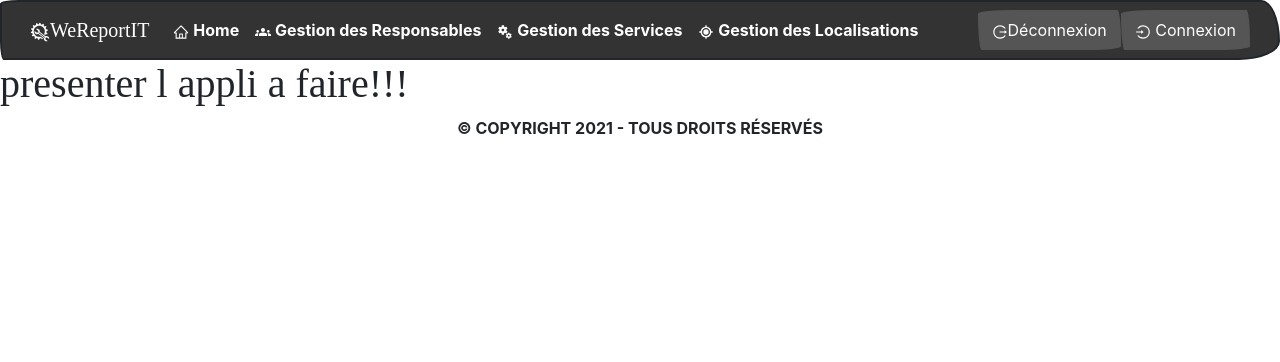
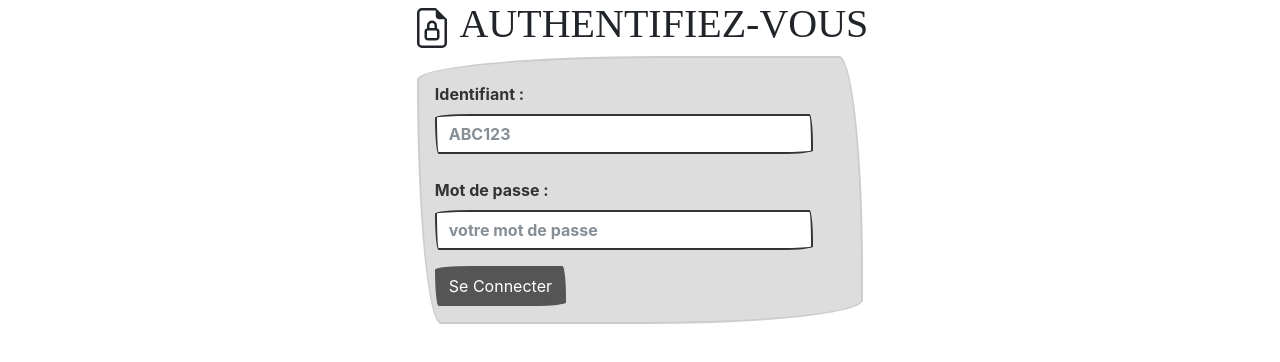
Before and after one commit to pantaLuc/ProjetWeb, a React (Create React App) app: page / in a window 1280 px wide. Shown: the top 362 px of the page. Built offline with nearby package versions, Linux system fonts and the light colour scheme; a web font is replaced by a local one.

Commit message:
Add Login page

```diff
--- a/package.json
+++ b/package.json
@@ -12,6 +12,7 @@
     "@testing-library/user-event": "^12.1.10",
     "axios": "^0.24.0",
     "particlesjs": "^2.2.3",
+    "prop-types": "^15.8.0",
     "react": "^17.0.2",
     "react-bootstrap": "^2.0.3",
     "react-dom": "^17.0.2",
--- a/src/App.js
+++ b/src/App.js
@@ -13,123 +13,46 @@ import HomeResponsable from './Components/HomeResponsable';
 import Service from './Components/Service';
 import Localisation from './Components/Localisation';
 import Login from './Components/Login';
+import useToken from './useToken';
+import axios from 'axios'
+function App() {
 
+  const [infouser, setinfouser ] = useState();
+  const [roleuser, setroleuser ] = useState('guest');
+  const { token, setToken } = useToken();
+  console.log(token)
+  if(!token) {
+    return <Login setToken={setToken} />
+  }else{
+    console.log("logiiin")
+    axios({
+      method: "GET",
+      url: `https://gest-maintance-univ-rouen.herokuapp.com/api/users/user/`,
+      headers: {
+          'Content-Type': 'application/json',
+          'Authorization':`Token ${token}`
+      }
+  }).then(res =>
+    { console.log(res.data.role)
+      setroleuser(res.data.role)
+    }
+    );
+  }
 
-function App() {
-  const [login, setLogin] = useState(false);
-
-    const changeLogin = ((e) => {
-        setLogin(e);
-        if(e=== false){
-            localStorage.removeItem('token');
-        }
-    });
-  const particlesInit = (main) => {
-    console.log(main);
-  };
-
-  const particlesLoaded = (container) => {
-    console.log(container);
-  };
   return (
     <div className="App">
-      {/*<Particles
-      id="tsparticles"
-      init={particlesInit}
-      loaded={particlesLoaded}
-      options={{
-        background: {
-          color: {
-            value: "#eae9f5",
-          },
-        },
-        fpsLimit: 60,
-        interactivity: {
-          events: {
-            onClick: {
-              enable: true,
-              mode: "push",
-            },
-            onHover: {
-              enable: true,
-              mode: "repulse",
-            },
-            resize: true,
-          },
-          modes: {
-            bubble: {
-              distance: 400,
-              duration: 2,
-              opacity: 0.8,
-              size: 40,
-            },
-            push: {
-              quantity: 4,
-            },
-            repulse: {
-              distance: 200,
-              duration: 0.4,
-            },
-          },
-        },
-        particles: {
-          color: {
-            value: "#000000",
-          },
-          links: {
-            color: "#000000",
-            distance: 150,
-            enable: true,
-            opacity: 0.5,
-            width: 1,
-          },
-          collisions: {
-            enable: true,
-          },
-          move: {
-            direction: "none",
-            enable: true,
-            outMode: "bounce",
-            random: false,
-            speed: 1,
-            straight: false,
-          },
-          number: {
-            density: {
-              enable: true,
-              value_area: 800,
-            },
-            value: 80,
-          },
-          opacity: {
-            value: 0.5,
-          },
-          shape: {
-            type: "circle",
-          },
-          size: {
-            random: true,
-            value: 5,
-          },
-        },
-        detectRetina: true,
-      }}
-    />*/}
-
       <BrowserRouter>
       <Header/>
         <Routes>
 
-        {login ?
+        {/*login ?
                     ( <Route path="/HomeAdmin" element={<HomeAdmin />} />) :
                     (<Route path="/"  element={<Home/>}/>)
-          }
-
-          <Route path="/Login"element={<Login changeLogin={changeLogin} logintest={login}/>}/>
+        */}
+         <Route path="/HomeGuest" element={<HomeGuest />} />
+         <Route path="/HomeAdmin" element={<HomeAdmin />} />
+         <Route path="/HomeResp" element={<HomeResponsable />} />
           <Route path="/"  element={<Home/>}/>
-          <Route path="/HomeAdmin" element={<HomeAdmin />} />
-          <Route path="/HomeResp" element={<HomeResponsable />} />
-          <Route path="/HomeGuest" element={<HomeGuest />} />
           <Route path="/Service" element={<Service />} />
           <Route path="/Localisation" element={<Localisation/>} />
           <Route path="/SignalerAnomalie" element={<SignalerAnomalie />} />
--- a/src/Components/Header.js
+++ b/src/Components/Header.js
@@ -7,23 +7,28 @@ import { MdMiscellaneousServices } from "react-icons/md";
 import { BiCurrentLocation } from "react-icons/bi";
 import { AiOutlineHome } from "react-icons/ai";
 import { MdGroups } from "react-icons/md";
+import useToken from'../useToken'
+import axios from 'axios'
 
 export default function Header(props) {
-    const [show, setShow] = useState(false)
+  const [roleuser, setroleuser ] = useState('guest');
+
+    const { token, setToken } = useToken();
+    const [show, setShow] = useState(false);
+    console.log(localStorage.getItem('token'))
+
         return (
             <div>
+                {console.log('roleuser')}
             <nav className="navbar navbar-expand-lg navbar-dark bg-primary">
                 <div className="container-fluid">
-                    <a className="navbar-brand" href="#"><GiAutoRepair/>WeReportIT</a>
+                    <NavLink className="navbar-brand" to="/"><GiAutoRepair/>WeReportIT</NavLink>
                     <button className="navbar-toggler" type="button" onClick={()=>setShow(!show)}>
                     <span className="navbar-toggler-icon"></span>
                     </button>
-
+                    {roleuser==='admin'&&
                     <div className="collapse navbar-collapse" style={show?{display:"block"}:{display:'none'}}>
                     <ul className="navbar-nav me-auto">
-                        <li className="nav-item">
-                            <NavLink className="nav-link active" to="/"><AiOutlineHome/> Home</NavLink>
-                        </li>
                         <li className="nav-item">
                             <NavLink className="nav-link active" to="/HomeAdmin"><MdGroups/> Gestion des Responsables</NavLink>
                         </li>
@@ -35,13 +40,20 @@ export default function Header(props) {
                         </li>
 
                     </ul>
+
                     <form className="d-flex">
                         <button className="btn btn-secondary my-2 my-sm-0" type="submit"><AiOutlineLogout/>Déconnexion</button>
                         <button className="btn btn-secondary my-2 my-sm-0" type="submit"><AiOutlineLogin/> Connexion</button>
-
                     </form>
 
                     </div>
+                    }
+                    {roleuser==='responsable'&&
+                    <form className="d-flex">
+                    <button className="btn btn-secondary my-2 my-sm-0" type="submit"><AiOutlineLogout/>Déconnexion</button>
+                    <button className="btn btn-secondary my-2 my-sm-0" type="submit"><AiOutlineLogin/> Connexion</button>
+                </form>
+                    }
                 </div>
             </nav>
             </div>
--- a/src/Components/HomeAdmin.js
+++ b/src/Components/HomeAdmin.js
@@ -5,9 +5,11 @@ import RessourcesResp from './RessourcesResp';
 import Search from './Search';
 import { MdPersonAdd } from 'react-icons/md';
 import AddUser from './AddUser'
+import axios from 'axios'
 
 
 export default function Home(props){
+
     const [showAdd, setShowAdd] = useState(false);
     const handleCloseAdd = () => setShowAdd(false);
     const rowEventsAdd = () => { setShowAdd(true); }
--- a/src/Components/Login.js
+++ b/src/Components/Login.js
@@ -1,29 +1,55 @@
 import React, { useState } from 'react'//useEffect
 import axios from 'axios';
 import { BsFileEarmarkLock } from 'react-icons/bs';
+import PropTypes from 'prop-types';
+import Home from './Home';
 
-export default function Login(props) {
+async function loginUser(credentials) {
+    return axios({
+        method: "POST",
+        url: `https://gest-maintance-univ-rouen.herokuapp.com/api/users/login/`,
+        data: JSON.stringify(credentials),
+        headers: {
+            'Content-Type': 'application/json'
+
+        }
+    }).then(res => {return res.data.token});}
+
+
+export default function Login({ setToken }) {
+    const [roleuser, setroleuser ] = useState('guest');
+
+    const [token, settoken] = useState("");
     const [username, setusername] = useState("");
     const [password, setpassword] = useState("");
-    const handleSubmitLogin = (values) => {
+
+    const handleSubmitLogin = async (values) => {
         values.preventDefault();
-        const login = {
+        const token = await loginUser({
+            username: username,
+            password: password
+          });
+          setToken(token);
+       /* const login = {
             username: username,
             password: password
         };
         console.log(login);
-        axios({
+        await axios({
             method: "POST",
             url: `https://gest-maintance-univ-rouen.herokuapp.com/api/users/login/`,
             data: JSON.stringify(login),
             headers: {
                 'Content-Type': 'application/json;charset=utf-8'
+
             }
         }).then(res => {
             console .log(res)
-                localStorage.setItem('token', JSON.stringify(res.data.token));
+            settoken(JSON.stringify(res.data.token));
+            localStorage.setItem('token', JSON.stringify(res.data.token));
             setusername(""); setpassword("");
         });
+        await console.log("tokon="+localStorage.getItem('token'))*/
     };
 
     return (
@@ -45,3 +71,6 @@ export default function Login(props) {
     </div>
     )
 }
+Login.propTypes = {
+    setToken: PropTypes.func.isRequired
+  }
--- /dev/null
+++ b/src/useToken.js
@@ -0,0 +1,18 @@
+import React,{ useState } from 'react';
+
+export default function useToken() {
+  const getToken = () => {
+    const tokenString = localStorage.getItem('token');
+    const userToken = JSON.parse(tokenString);
+    return userToken?.token
+  };
+  const [token, setToken] = useState(getToken());
+  const saveToken = userToken => {
+    localStorage.setItem('token', JSON.stringify(userToken));
+    setToken(userToken);
+  };
+  return {
+    setToken: saveToken,
+    token
+  }
+}
```
Also changed, not shown: 1 other file (tests, documents, lock files or other folders).
